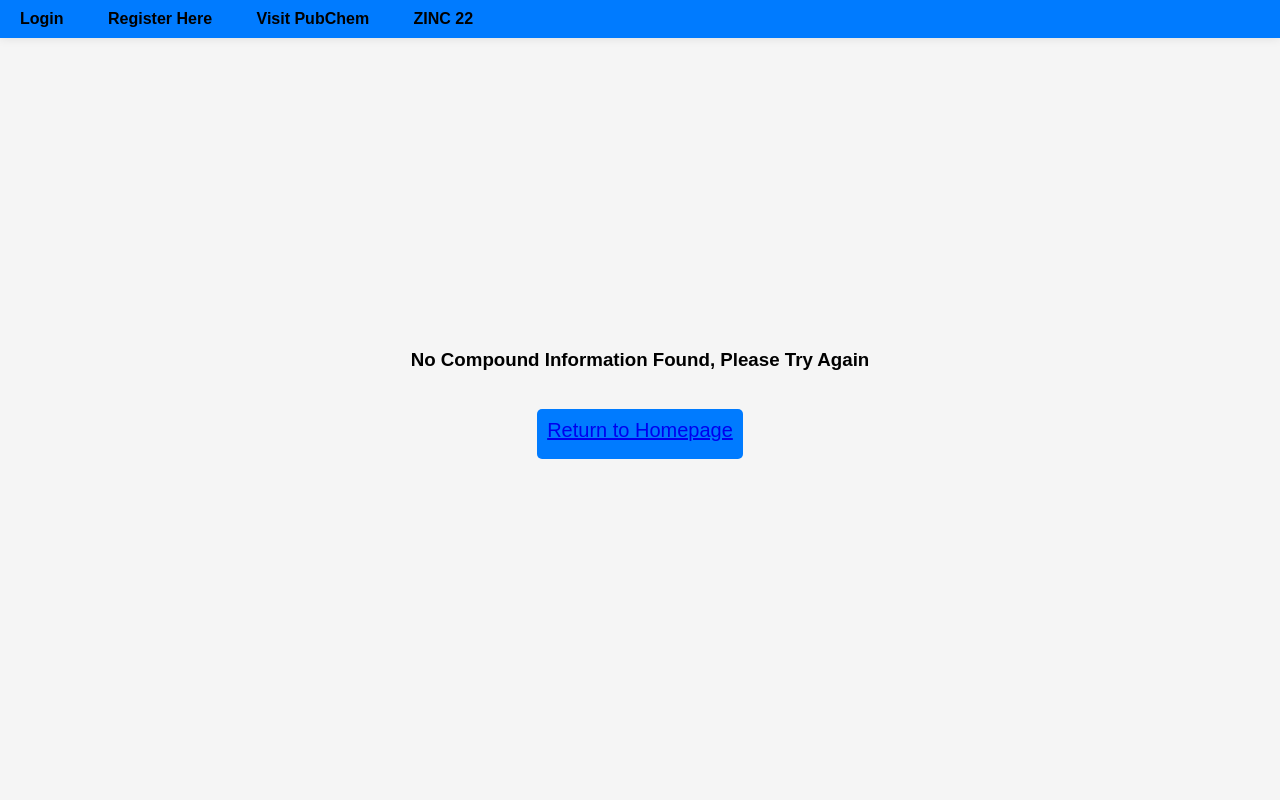
After one commit to liodice222/oci-project, a Flask app: template templates/return.html in a window 1280 px wide. The commit adds this page. Run offline with Flask 3, Linux system fonts and the light colour scheme; the template is opened without the code that fills it, so the values that code supplies are empty.

Commit message:
updated journal, added return.html, began creating new model

```diff
--- a/routes.py
+++ b/routes.py
@@ -62,7 +62,11 @@ def search():
         #         conformer.pop('style', None)
         #         compound_data['conformers'].append(conformer)
 
+        # search_result = User.Search(user_id=user_id, search_query=search_query, search_result=str(compound_data))
+        # db.session.add(search_result)
+        # db.session.commit()
+
 
         return render_template('compound_info.html', search_query=search_query, compound_info=compound_data, username = username)
     else:
-        return 'No compound information found'
+        return render_template('return.html')
--- a/static/home.css
+++ b/static/home.css
@@ -129,3 +129,23 @@ h3 {
     left: 0;
     padding: 10px;
 }
+/* Styles for Return to Homepage */
+
+#return{
+    display: block;
+    justify-content: center;
+    align-items: center;
+    flex-direction: column;
+    width: auto;
+    height: 50px;
+    font-size: 20px;
+    background-color: #007BFF;
+    padding: 10px;
+    margin: 10px 0;
+    box-sizing: border-box;
+    border-radius: 5px;
+}
+
+#return:hover{
+    background-color: #0056b3
+}
--- /dev/null
+++ b/templates/return.html
@@ -0,0 +1,24 @@
+<!DOCTYPE html>
+<html lang="en">
+<head>
+    <meta charset="UTF-8">
+    <meta name="viewport" content="width=device-width, initial-scale=1.0">
+    <title>Return to Homepage</title>
+    <link rel="stylesheet" type="text/css" href="{{ url_for('static', filename='home.css') }}">
+</head>
+<body>
+    <nav>
+        <a href="{{ url_for('auth.login') }}">Login</a>
+        <a href="{{ url_for('auth.register')}}">Register Here</a>
+        <a href="https://pubchem.ncbi.nlm.nih.gov/">Visit PubChem </a>
+        <a href="https://opendata.oraclecloud.com/ords/r/opendata/opendata/details-cs?data_set_id=2&cs=1LWgWbAhOtwy7imm9IuewSzvgR1Teas0Yi7VSjvARvH-825i7ypPgpWZ8lS1cjc9LvsrQCYa34wH9kBSbG2PIig">ZINC 22 </a>
+    </nav>
+    <div id="login_reqd">
+        <h3>No Compound Information Found, Please Try Again </h3>
+    <br>
+    </div>
+    <div id = "return">
+        <a href="{{ url_for('auth.login') }}" class = "button"> Return to Homepage </a>
+    </div>
+</body>
+</html>
```
Also changed, not shown: journal.md (+2 -0 lines), models/User.py (+10 -0 lines), instance/db.sqlite3.
